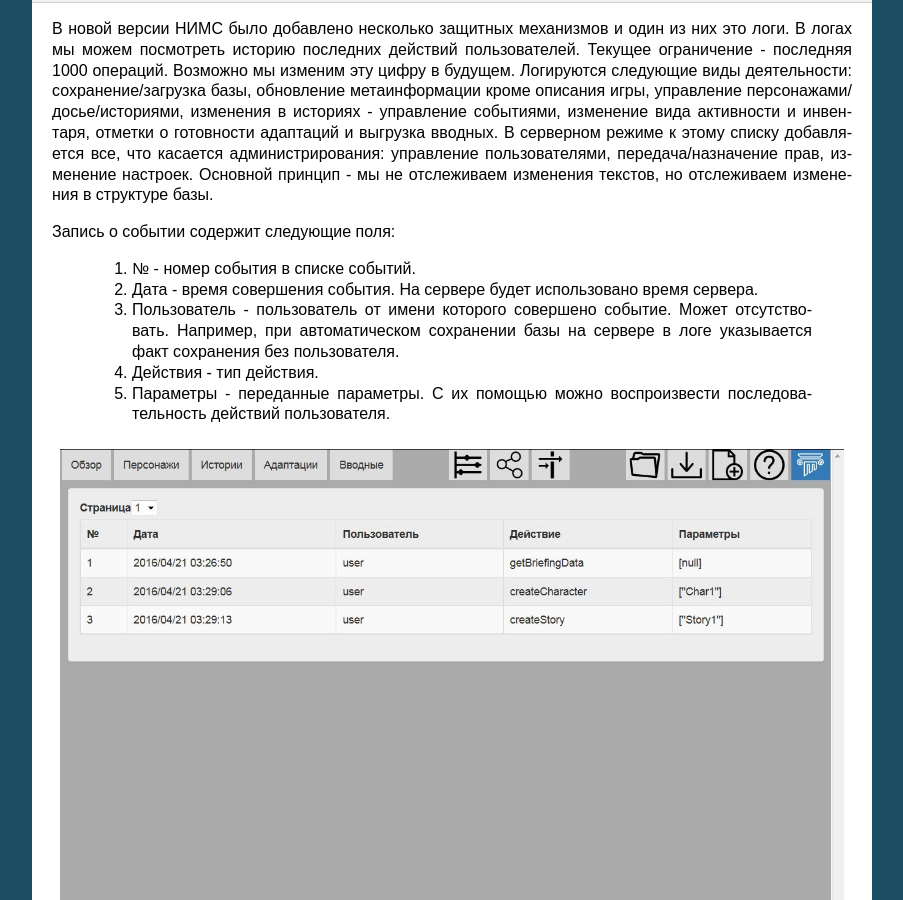
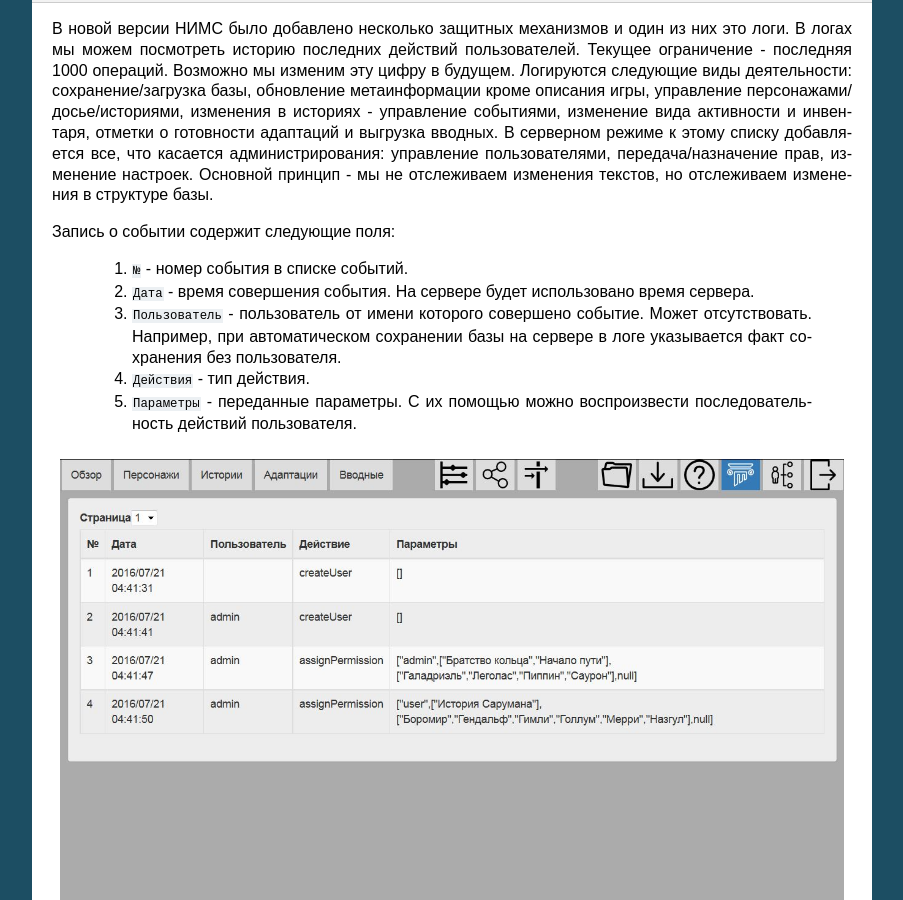
Before and after one commit to NtsDK/larpwriter-toolkit-nims-translations, a Sphinx documentation site: the page built from ru/doc/pages.rst, in a window 1280 px wide and 900 px high, scrolled down 22678 px. Shown: the whole window, without its empty margins (198-1101 px from the left). Built offline with Sphinx 7.4.7, drawn with Linux system fonts in a browser that asks for light colours.

```diff
--- a/ru/doc/pages.rst
+++ b/ru/doc/pages.rst
@@ -414,11 +414,11 @@
 
 Запись о событии содержит следующие поля:
 
-	1. № - номер события в списке событий.
-	2. Дата - время совершения события. На сервере будет использовано время сервера.
-	3. Пользователь - пользователь от имени которого совершено событие. Может отсутствовать. Например, при автоматическом сохранении базы на сервере в логе указывается факт сохранения без пользователя.
-	4. Действия - тип действия.
-	5. Параметры - переданные параметры. С их помощью можно воспроизвести последовательность действий пользователя.
+	1. ``№`` - номер события в списке событий.
+	2. ``Дата`` - время совершения события. На сервере будет использовано время сервера.
+	3. ``Пользователь`` - пользователь от имени которого совершено событие. Может отсутствовать. Например, при автоматическом сохранении базы на сервере в логе указывается факт сохранения без пользователя.
+	4. ``Действия`` - тип действия.
+	5. ``Параметры`` - переданные параметры. С их помощью можно воспроизвести последовательность действий пользователя.
 
 .. figure:: images/9_log.jpg
 
```
Also changed, not shown: ru/doc/images/1_1_overview.jpg, ru/doc/images/1_2_diagrams.jpg, ru/doc/images/2_1_characterProfile.jpg, ru/doc/images/2_2_characterFilter.jpg, ru/doc/images/2_3_characterProfileConfigurer.jpg, ru/doc/images/3_1_masterStory.jpg, ru/doc/images/3_2_storyEvents.jpg, ru/doc/images/3_3_storyCharacters.jpg, ru/doc/images/3_4_eventPresence.jpg, ru/doc/images/4_events.jpg, ru/doc/images/5_1_briefingPreview.jpg, ru/doc/images/5_2_1_standardExport.jpg, ru/doc/images/5_2_3_customTxt.jpg, ru/doc/images/6_timeline.jpg, 3 more files.
